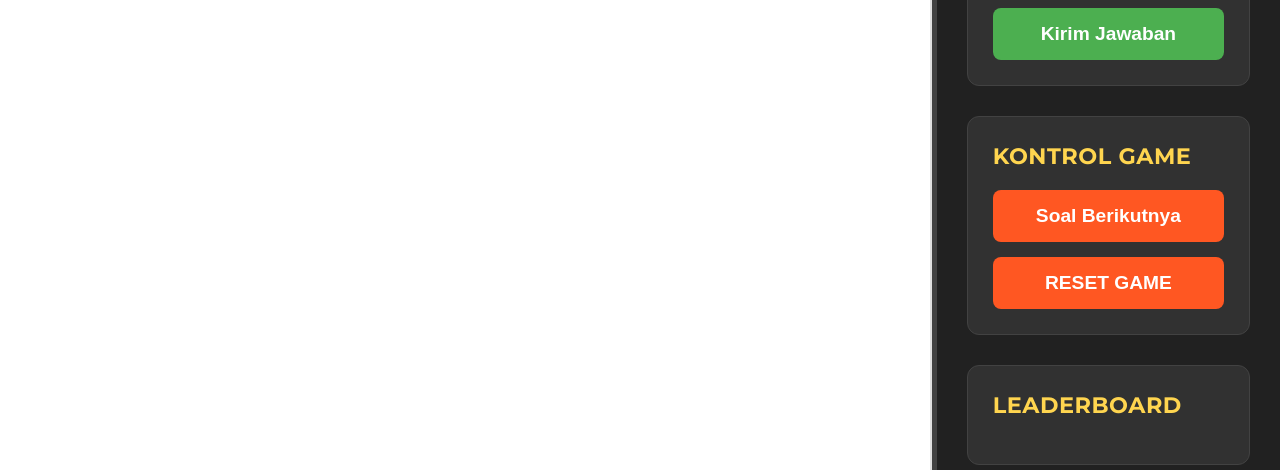
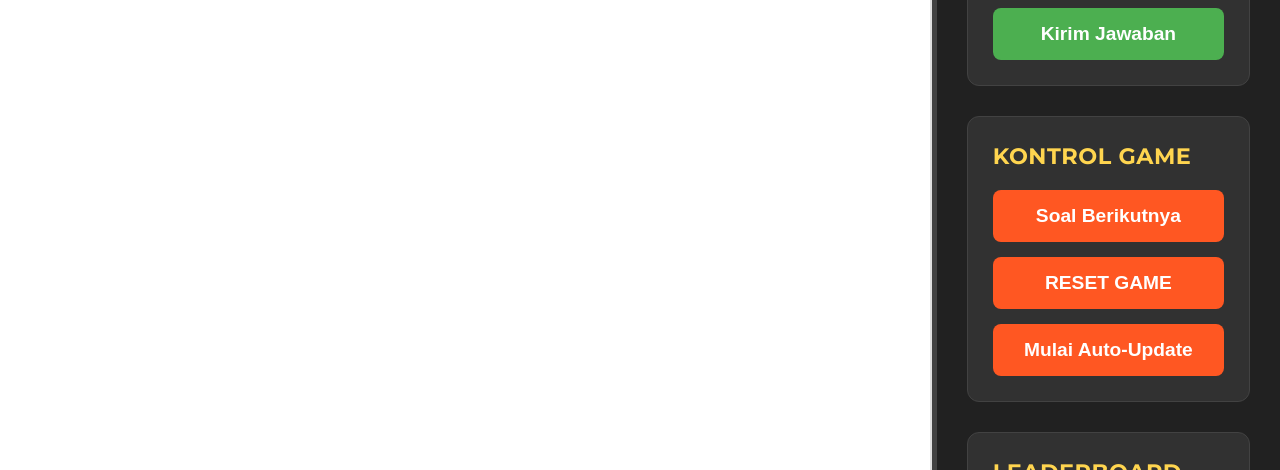
Before and after one commit to andrianSyio/tiktoknew, a plain HTML site: page public/index.html in a window 1280 px wide. Shown: the part 330-800 px from the top of the page. Drawn offline with nearby package versions, Linux system fonts and the light colour scheme.

Commit message:
Update index.html

```diff
--- a/public/index.html
+++ b/public/index.html
@@ -59,6 +59,7 @@
                 <div class="control-buttons">
                     <button onclick="nextQuestion()">Soal Berikutnya</button>
                     <button onclick="resetGame()">RESET GAME</button>
+                    <button id="toggleRefreshButton" onclick="toggleAutoRefresh()">Mulai Auto-Update</button>
                 </div>
             </div>
 
```
